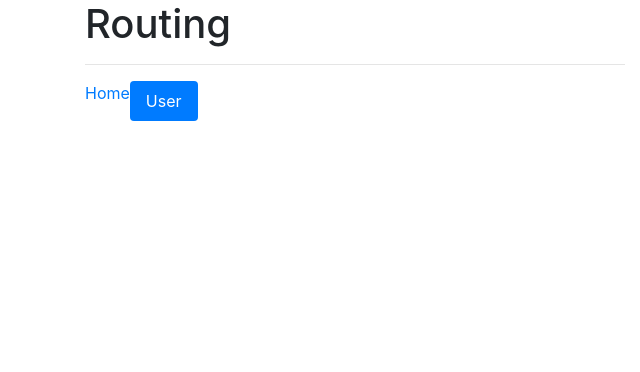
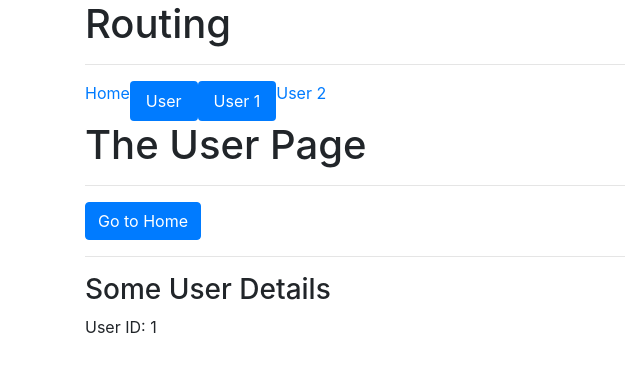
Before and after one commit to vladislavXXL/stock-trader, a Vue app: page /user/1 in a window 1280 px wide. Shown: the top 372 px of the page, without its empty margins (0-640 px from the left). Built offline with nearby package versions, Linux system fonts and the light colour scheme.

Commit message:
Upd with route params and child routes

```diff
--- a/package.json
+++ b/package.json
@@ -9,15 +9,15 @@
   },
   "repository": {
     "type": "git",
-    "url": "git+https://github.com/vladislavXXL/health-front-vuejs.git"
+    "url": "git+https://github.com/vladislavXXL/stock-trader.git"
   },
   "keywords": [],
   "author": "vitya39@gmail.com",
   "license": "MIT",
   "bugs": {
-    "url": "https://github.com/vladislavXXL/health-front-vuejs/issues"
+    "url": "https://github.com/vladislavXXL/stock-trader/issues"
   },
-  "homepage": "https://github.com/vladislavXXL/health-front-vuejs#readme",
+  "homepage": "https://github.com/vladislavXXL/stock-trader#readme",
   "devDependencies": {
     "@babel/cli": "^7.7.7",
     "@babel/core": "^7.7.7",
--- a/src/App.vue
+++ b/src/App.vue
@@ -15,7 +15,7 @@
     import Header from './components/Shared/Header.vue';
 
     export default {
-        name: "Home",
+        name: "App",
         data() {
             return {
 
--- a/src/components/Shared/Header.vue
+++ b/src/components/Shared/Header.vue
@@ -2,6 +2,8 @@
     <ul class="nav nav-pills">
         <router-link to="/" tag="a" active-class="nav-item nav-link active" exact>Home</router-link>
         <router-link to="/user" tag="a" active-class="nav-item nav-link active">User</router-link>
+        <router-link to="/user/1" tag="a" active-class="nav-item nav-link active">User 1</router-link>
+        <router-link to="/user/2" tag="a" active-class="nav-item nav-link active">User 2</router-link>
     </ul>
 </template>
 
--- a/src/components/User/User.vue
+++ b/src/components/User/User.vue
@@ -3,6 +3,8 @@
         <h1>The User Page</h1>
         <hr>
         <button @click="navigateToHome" class="btn btn-primary">Go to Home</button>
+        <hr>
+        <router-view></router-view>
     </div>
 </template>
 
--- a/src/components/User/UserDetail.vue
+++ b/src/components/User/UserDetail.vue
@@ -1,10 +1,23 @@
 <template>
-    <h3>Some User Details</h3>
+    <div>
+        <h3>Some User Details</h3>
+        <p>User ID: {{ id }}</p>
+    </div>
 </template>
 
 <script>
     export default {
-        name: "UserDetail"
+        name: "UserDetail",
+        data() {
+            return {
+                id: this.$route.params.id
+            }
+        },
+        watch: {
+            '$route'(to, from) {
+                this.id = to.params.id;
+            }
+        }
     }
 </script>
 
--- a/webpack.config.js
+++ b/webpack.config.js
@@ -9,10 +9,11 @@ let conf = {
     entry: join(__dirname, 'index.js'),
     output: {
         path: join(__dirname, './dist'),
-        filename: 'main.js',
-        //publicPath: 'dist/'
+        filename: 'main.js'
     },
     devServer: {
+        contentBase: join(__dirname, './dist'),
+        // publicPath: './',
         overlay: true,
         port: 8080,
         hot: true,
@@ -56,8 +57,8 @@ let conf = {
         new HTMLWebpackPlugin({
             showErrors: true,
             //cache: true,
-            //title: 'Health project',
-            //favicon: path(__dirname, 'logo.png'),
+            //title: 'Stock Trader',
+            favicon: join(__dirname, './src/static/favicon.ico'),
             template: join(__dirname, 'index.html')
         })
     ],
```
Also changed, not shown: routes.js (+10 -1 lines), 1 other file (tests, documents, lock files or other folders).
